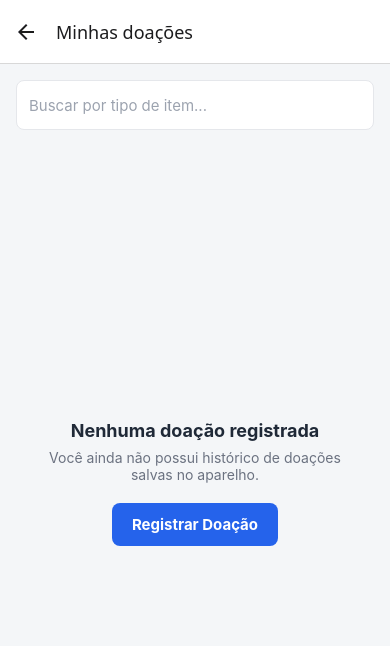
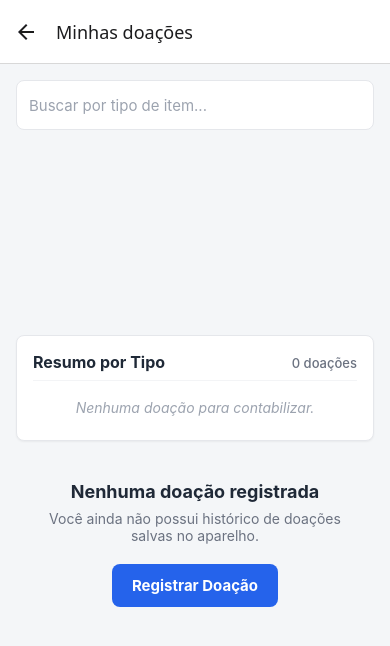
Before and after one commit to PablineSantos/instituto-mao-amiga, a React Native app: screen /MinhasDoacoes in a window 390 px wide. Shown: the top 646 px of the page. Built offline with nearby package versions, Linux system fonts and the light colour scheme.

Commit message:
feat: add donation totals summary by item type refs #13

```diff
--- a/TelaMinhasDoacoes.tsx
+++ b/TelaMinhasDoacoes.tsx
@@ -80,6 +80,44 @@ export default function TelaMinhasDoacoes({ navigation }: any) {
     );
   }, [doacoes, filtro]);
 
+  const resumoPorTipo = useMemo(() => {
+    if (!doacoes || doacoes.length === 0) {
+      return { totalGeralDoacoes: 0, itens: [] };
+    }
+
+    const mapa = new Map<
+      string,
+      { tipoOriginal: string; totalQuantidade: number; totalDoacoes: number }
+    >();
+
+    for (const d of doacoes) {
+      const tipo = d.tipoItem?.trim() || "Outro";
+      const chave = tipo.toLowerCase();
+      const qtd = Number(d.quantidade) || 0;
+
+      const atual = mapa.get(chave);
+      if (atual) {
+        atual.totalQuantidade += qtd;
+        atual.totalDoacoes += 1;
+      } else {
+        mapa.set(chave, {
+          tipoOriginal: tipo,
+          totalQuantidade: qtd,
+          totalDoacoes: 1,
+        });
+      }
+    }
+
+    const itens = Array.from(mapa.values()).sort(
+      (a, b) => b.totalQuantidade - a.totalQuantidade,
+    );
+
+    return {
+      totalGeralDoacoes: doacoes.length,
+      itens,
+    };
+  }, [doacoes]);
+
   return (
     <KeyboardAvoidingView
       style={styles.container}
@@ -115,6 +153,38 @@ export default function TelaMinhasDoacoes({ navigation }: any) {
         <FlatList
           data={doacoesFiltradas}
           keyExtractor={(item) => String(item.id)}
+          ListHeaderComponent={
+            <View style={styles.resumoCard}>
+              <View style={styles.resumoHeader}>
+                <Text style={styles.resumoTitulo}>Resumo por Tipo</Text>
+                <Text style={styles.resumoSubtitulo}>
+                  {resumoPorTipo.totalGeralDoacoes === 1
+                    ? "1 doação"
+                    : `${resumoPorTipo.totalGeralDoacoes} doações`}
+                </Text>
+              </View>
+              {resumoPorTipo.itens.length === 0 ? (
+                <Text style={styles.resumoVazio}>
+                  Nenhuma doação para contabilizar.
+                </Text>
+              ) : (
+                <View style={styles.resumoLista}>
+                  {resumoPorTipo.itens.map((item) => (
+                    <View key={item.tipoOriginal} style={styles.resumoItem}>
+                      <Text style={styles.resumoTipo}>{item.tipoOriginal}:</Text>
+                      <Text style={styles.resumoValor}>
+                        {`${item.totalQuantidade} ${
+                          item.totalQuantidade === 1 ? "unidade" : "unidades"
+                        } em ${item.totalDoacoes} ${
+                          item.totalDoacoes === 1 ? "doação" : "doações"
+                        }`}
+                      </Text>
+                    </View>
+                  ))}
+                </View>
+              )}
+            </View>
+          }
           renderItem={({ item }) => (
             <ItemDoacao
               doacao={item}
@@ -227,6 +297,65 @@ const styles = StyleSheet.create({
     flexGrow: 1,
     justifyContent: "center",
   },
+  resumoCard: {
+    backgroundColor: "#FFFFFF",
+    padding: 16,
+    borderRadius: 8,
+    borderWidth: 1,
+    borderColor: "#E5E7EB",
+    marginBottom: 16,
+    shadowColor: "#000",
+    shadowOffset: { width: 0, height: 1 },
+    shadowOpacity: 0.05,
+    shadowRadius: 2,
+    elevation: 1,
+  },
+  resumoHeader: {
+    borderBottomWidth: 1,
+    borderBottomColor: "#F3F4F6",
+    paddingBottom: 8,
+    marginBottom: 10,
+    flexDirection: "row",
+    justifyContent: "space-between",
+    alignItems: "baseline",
+  },
+  resumoTitulo: {
+    fontSize: 16,
+    fontWeight: "bold",
+    color: "#1F2937",
+  },
+  resumoSubtitulo: {
+    fontSize: 13,
+    color: "#6B7280",
+    fontWeight: "500",
+  },
+  resumoVazio: {
+    fontSize: 14,
+    color: "#9CA3AF",
+    fontStyle: "italic",
+    textAlign: "center",
+    paddingVertical: 8,
+  },
+  resumoLista: {
+    marginTop: 4,
+  },
+  resumoItem: {
+    flexDirection: "row",
+    justifyContent: "space-between",
+    alignItems: "center",
+    paddingVertical: 4,
+  },
+  resumoTipo: {
+    fontSize: 14,
+    fontWeight: "600",
+    color: "#374151",
+    flex: 1,
+    marginRight: 8,
+  },
+  resumoValor: {
+    fontSize: 14,
+    color: "#4B5563",
+  },
   card: {
     backgroundColor: "#FFFFFF",
     padding: 16,
```
